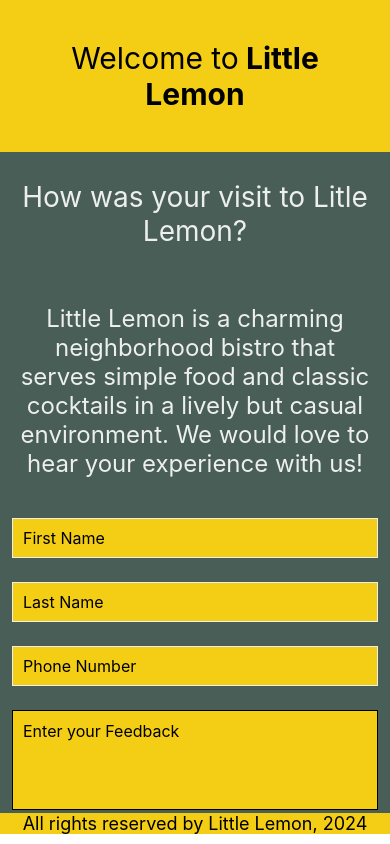
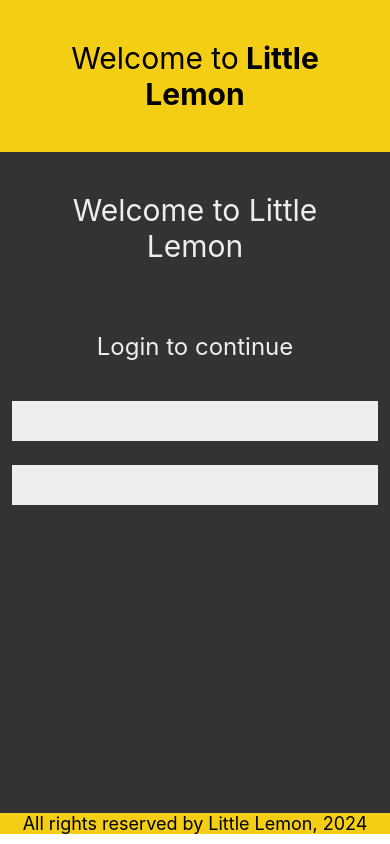
Before and after one commit to SionaDcosta/ReactNativeSandbox, a React Native app in the folder little_lemon/: screen / in a window 390 px wide. Built offline with nearby package versions, Linux system fonts and the light colour scheme.

Commit message:
Added LoginScreen Component

```diff
--- a/little_lemon/App.js
+++ b/little_lemon/App.js
@@ -7,6 +7,7 @@ import MenuItems from './components/MenuItems';
 import MenuItems_FlatList from './components/MenuItems_FlatList';
 import MenuItems_SectionList from './components/MenuItems_SectionList';
 import TextInputForm from './components/TextInputForm';
+import LoginScreen from './components/LoginScreen';
 
 export default function App() {
   return (
@@ -16,7 +17,8 @@ export default function App() {
       {/* <MenuItems /> */}
       {/* <MenuItems_FlatList/> */}
       {/* <MenuItems_SectionList/> */}
-      <TextInputForm/>
+      {/* <TextInputForm/> */}
+      <LoginScreen/>
     </View>
     <View>
       <LittleLemonFooter/>
@@ -25,9 +27,17 @@ export default function App() {
   );
 }
 
+// const styles = StyleSheet.create({
+//   container: {
+//     flex: 1,
+//     backgroundColor: '#495E57',
+//   },
+// });
+
 const styles = StyleSheet.create({
   container: {
     flex: 1,
-    backgroundColor: '#495E57',
+    backgroundColor: '#333333',
   },
+  footerContainer: { backgroundColor: '#333333' },
 });
--- /dev/null
+++ b/little_lemon/components/LoginScreen.js
@@ -0,0 +1,63 @@
+import { useState } from 'react';
+import { ScrollView, Text, StyleSheet, TextInput, Alert, KeyboardAvoidingView, Platform} from 'react-native';
+
+export default function LoginScreen(){
+    const [email,onChangeEmail]=useState('');
+    const [password,onChangePassword]=useState('');
+    return(
+        <KeyboardAvoidingView
+        style={styles.container}
+   behavior={Platform.OS === 'ios' ? 'padding' : 'height'}>
+            <ScrollView keyboardDismissMode='on-drag'>
+            <Text style={styles.headerText}>Welcome to Little Lemon</Text>
+            <Text style={styles.regularText}>Login to continue</Text>
+            <TextInput
+                style={styles.inputBox}
+                value={email}
+                onChangeText={onChangeEmail}
+                placeholder={email}
+                keyboardType={'email-address'}
+                onFocus={()=>{Alert.alert("Email is focussed")}}
+                onBlur={()=>{Alert.alert("Email is blurred")}}
+            />
+            <TextInput
+                style={styles.inputBox}
+                value={password}
+                onChangeText={onChangePassword}
+                placeholder={password}
+                keyboardType={'default'}
+                secureTextEntry={true}
+            />
+        </ScrollView>
+        </KeyboardAvoidingView>
+
+    );
+}
+
+const styles = StyleSheet.create({
+    container: {
+      flex: 1,
+    },
+    headerText: {
+      padding: 40,
+      fontSize: 30,
+      color: '#EDEFEE',
+      textAlign: 'center',
+    },
+    regularText: {
+      fontSize: 24,
+      padding: 20,
+      marginVertical: 8,
+      color: '#EDEFEE',
+      textAlign: 'center',
+    },
+    inputBox: {
+      height: 40,
+      margin: 12,
+      borderWidth: 1,
+      padding: 10,
+      fontSize: 16,
+      borderColor: '#EDEFEE',
+      backgroundColor: '#EDEFEE',
+    },
+  });
```
